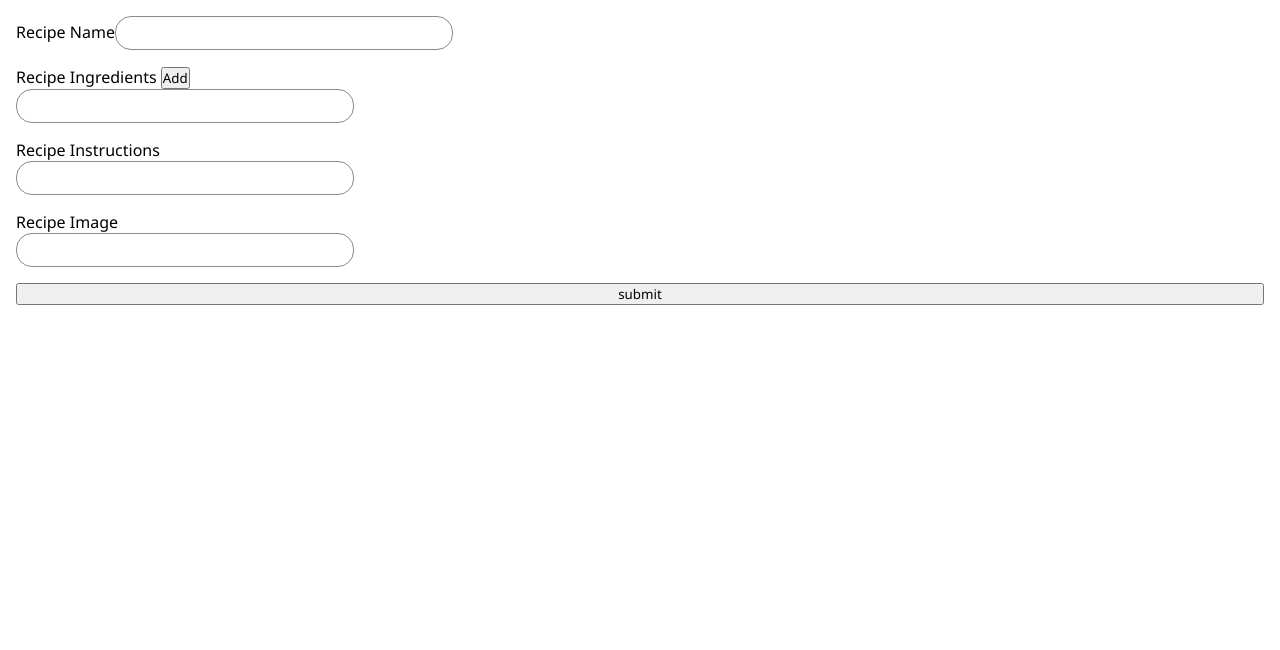
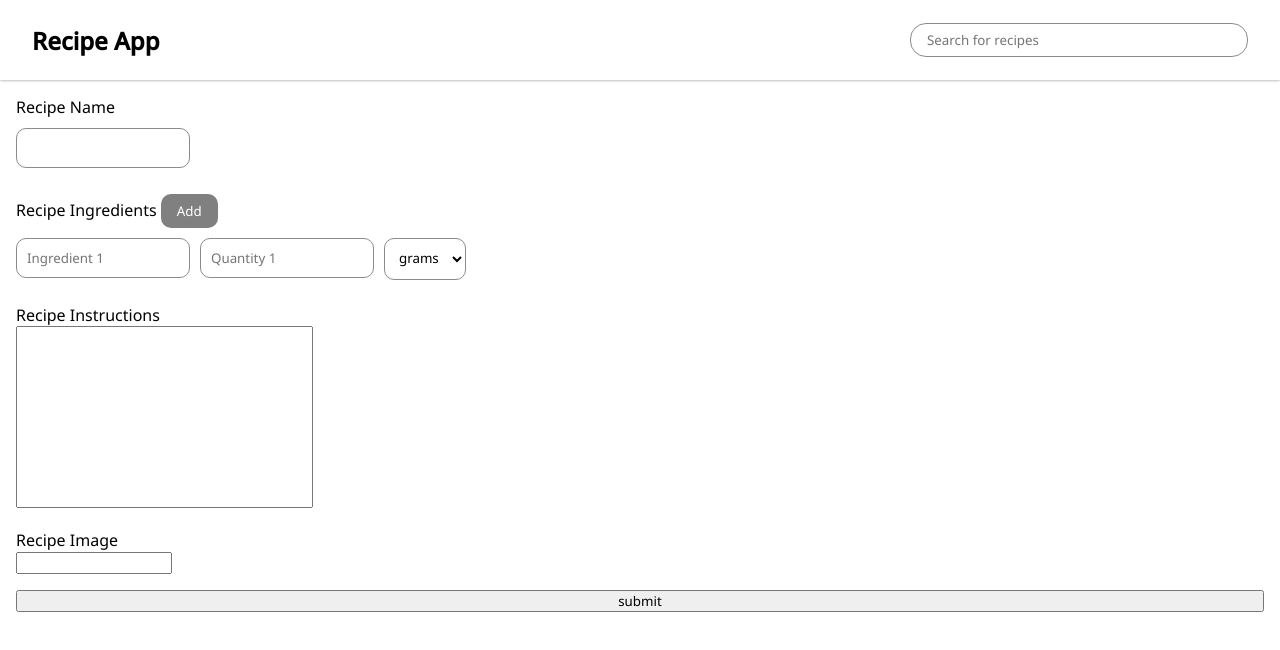
Before and after one commit to NithinV404/forklore, a React (Vite) app: page /add_recipe in a window 1280 px wide. Shown: the top 650 px of the page. Built offline with nearby package versions, Linux system fonts and the light colour scheme; the HTML template or start-up script is replaced by a standard one.

Commit message:
Working on ui of add recipe component

```diff
--- a/src/App.tsx
+++ b/src/App.tsx
@@ -1,16 +1,22 @@
 import {BrowserRouter as Router, Routes, Route} from 'react-router-dom'
 import RecipeCards from './components/Recipe_cards'
-import RecipeDetails from './components/Recipe_details'
 import Add_recipe from './components/Add_recipe'
+import RecipeDetails from './components/recipe_details'
+import Header from './components/header'
+import { useState } from 'react'
 export default function App() {
 
+  const [searchInput, setSearchInput] = useState<String | null>('');
   return (
+    <>
+    <Header setSearchInput={setSearchInput}/>
     <Router>
       <Routes>
-        <Route path="/" element={<RecipeCards />} />
+        <Route path="/" element={<RecipeCards searchInput={searchInput}/>} />
         <Route path='/recipe_details/:id' element={<RecipeDetails />} />
         <Route path='/add_recipe' element={<Add_recipe />} />
       </Routes>
     </Router>
+  </>
   )
 }
--- a/src/components/Add_recipe.module.css
+++ b/src/components/Add_recipe.module.css
@@ -10,8 +10,32 @@
     gap:1rem;
     margin: 1rem 1rem;
 }
+.form_inputs
+{
+    border: none;
+    border: solid 1px rgb(139, 139, 139);
+    border-radius: 10px;
+    padding: 10px;
+    margin: 10px 10px 10px 0;
+}
+.form_inputs_dropdown
+{
+    border: none;
+    border: solid 1px rgb(139, 139, 139);
+    border-radius: 10px;
+    background-color: white;
+    padding: 10px;
+}
 .form_style > input[type="submit"]
 {
     margin: 1rem 0;
     padding:10px;
 }
+.add_btn
+{
+    background-color: grey;
+    padding: 0.5rem 1rem;
+    color: white;
+    border: none;
+    border-radius: 10px;
+}
--- a/src/components/Add_recipe.tsx
+++ b/src/components/Add_recipe.tsx
@@ -2,7 +2,17 @@ import { useState } from "react";
 import styles from "./Add_recipe.module.css";
 export default function AddRecipe() {
   const [addbutton, setbutton] = useState<number>(1);
-
+  const measure = [
+    "grams",
+    "ml",
+    "tsp",
+    "tbsp",
+    "cups",
+    "kg",
+    "oz",
+    "pinch",
+    "whole",
+  ];
   return (
     <>
       {console.log(addbutton)}
@@ -10,12 +20,19 @@ export default function AddRecipe() {
         <form action="" className={styles.form_style}>
           <div>
             <label htmlFor="recipe_name">Recipe Name</label>
-            <input type="text" name="recipe_name" id="recipe_name" />
+            <br />
+            <input
+              className={styles.form_inputs}
+              type="text"
+              name="recipe_name"
+              id="recipe_name"
+            />
           </div>
 
           <div className="ingredients_list">
-            <label >Recipe Ingredients</label>{" "}
+            <label>Recipe Ingredients</label>{" "}
             <button
+              className={styles.add_btn}
               onClick={(e) => {
                 addbutton < 10 ? setbutton((addbutton) => addbutton + 1) : null;
                 e.preventDefault();
@@ -27,30 +44,52 @@ export default function AddRecipe() {
               <>
                 <br />
                 <input
-                  key={index}
+                  className={styles.form_inputs}
+                  key={`ingredient_key_${index}`}
                   type="text"
                   name={`ingredient_${index + 1}`}
                   id={`ingredient_${index + 1}`}
+                  placeholder={`Ingredient ${index + 1}`}
                 />
+                <input
+                  className={styles.form_inputs}
+                  key={`quantity_key_${index}`}
+                  type="text"
+                  name={`quantity_${index + 1}`}
+                  id={`quantity_${index + 1}`}
+                  placeholder={`Quantity ${index + 1}`}
+                />
+                <select
+                  key={`measure_key_${index}`}
+                  className={styles.form_inputs_dropdown}
+                  name={`measure_${index + 1}`}
+                  id={`measure_${index + 1}`}
+                >
+                {measure.map((measure, index) => <option key={`measure_${index}`} value={measure}>{measure}</option>)}
+                </select>
               </>
             ))}
           </div>
 
           <div>
-            <label htmlFor="recipe_instructions">Recipe Instructions</label><br/>
-            <input
-              type="text"
+            <label htmlFor="recipe_instructions">Recipe Instructions</label>
+            <br />
+            <textarea
+              cols={40}
+              rows={10}
               name="recipe_instructions"
               id="recipe_instructions"
+              style={{ resize: "none" }}
             />
           </div>
 
           <div>
-            <label htmlFor="recipe_image">Recipe Image</label><br/>
+            <label htmlFor="recipe_image">Recipe Image</label>
+            <br />
             <input type="text" name="recipe_image" id="recipe_image" />
           </div>
 
-          <input type="button" value="submit"/>
+          <input type="button" value="submit" />
         </form>
       </div>
     </>
--- a/src/components/Recipe_cards.tsx
+++ b/src/components/Recipe_cards.tsx
@@ -4,12 +4,10 @@ import { Link } from "react-router-dom";
 import icon_share from "../assets/icon-share.svg"
 import icon_delete from "../assets/icon-delete.svg";
 import axios from "axios";
-import {  useContext, useState } from "react";
-import Header from "./Header";
-import { RecipeNameContext } from "./Header";
+import { useState } from "react";
 
 
-export default function RecipeCards() {
+export default function RecipeCards({searchInput}: {searchInput: String | null}) {
 
   const serverUrl = import.meta.env.VITE_SERVER_URL;
 
@@ -22,19 +20,20 @@ export default function RecipeCards() {
   const [category, setCatergory] = useState<String>("All");
   const [isActive, setIsActive] = useState(false);
 
-
-  const searchTerm = useContext(RecipeNameContext).toLowerCase();
-  let recipe = data.filter((recipe) => recipe.strMeal.toLowerCase().includes(searchTerm));
-
-  if (category === "All") recipe = data;
+  let recipe;
+  if(category === "All")
+    recipe = data;
   else if (category === "Alphabetical")
     recipe = data.sort((a, b) => a.strMeal.localeCompare(b.strMeal));
   else
     recipe = data.filter((recipe) => recipe.strCategory == category);
 
+  if(searchInput!==null)
+  recipe = recipe.filter((recipe) => recipe.strMeal.toLowerCase().includes(searchInput.toLowerCase()));
+
+
   return (
     <>
-      <Header />
       <div className="filter-ribbon">
         <h4>Filter</h4>
         <select
--- a/src/components/header.module.css
+++ b/src/components/header.module.css
@@ -19,7 +19,7 @@
     margin: 0 2rem;
 
 }
-input[type="text"]
+.header_input[type="text"]
 {
     width: 20rem;
     height: 2rem;
--- a/src/components/header.tsx
+++ b/src/components/header.tsx
@@ -6,7 +6,7 @@ import ic_plus from "../assets/icon-plus.svg"
 
 export const RecipeNameContext = createContext("");
 
-export default function Header() {
+export default function Header({setSearchInput}: { setSearchInput: (input: string) => void }) {
   interface Meal {
     idMeal: string;
     strMeal: string;
@@ -26,6 +26,7 @@ export default function Header() {
         recipeName,
       });
       setResponseData(response.data);
+      setSearchInput(recipeName);
     } catch (err) {
       console.log(err);
     }
@@ -49,6 +50,7 @@ export default function Header() {
       <div onBlur={() => setResponseData(null)}
       >
         <input
+          className={header_style.header_input}
           type="text"
           placeholder="Search for recipes"
           value={recipeName}
```
